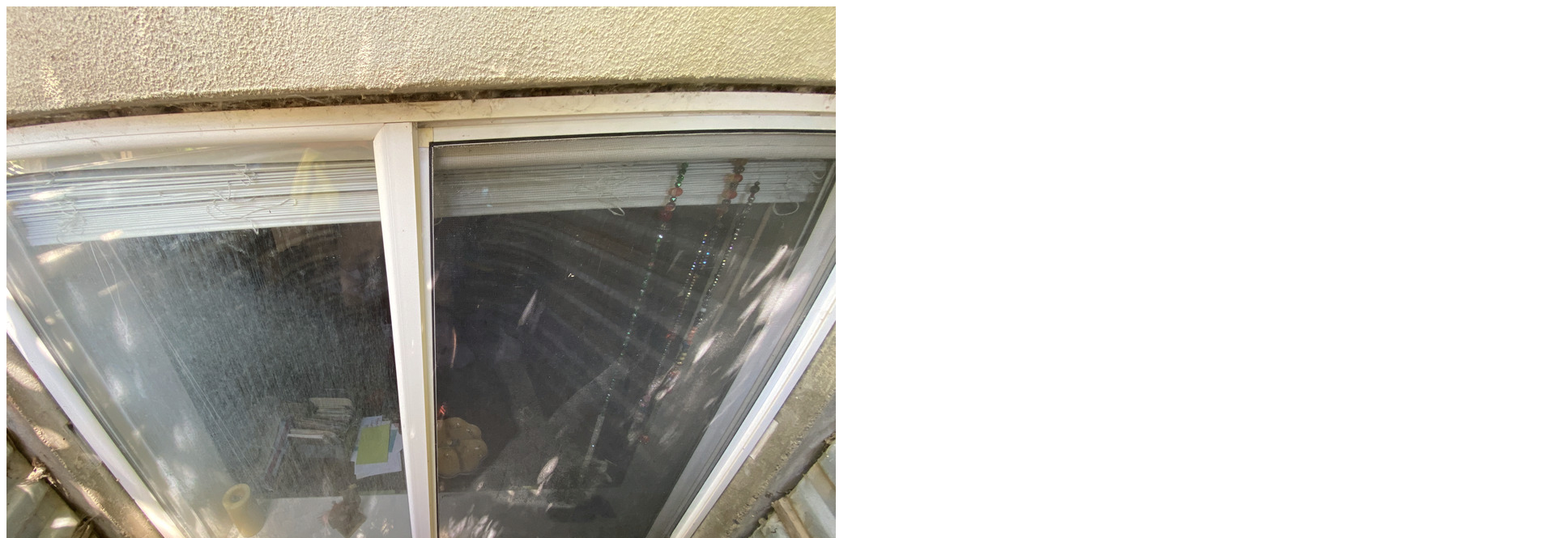
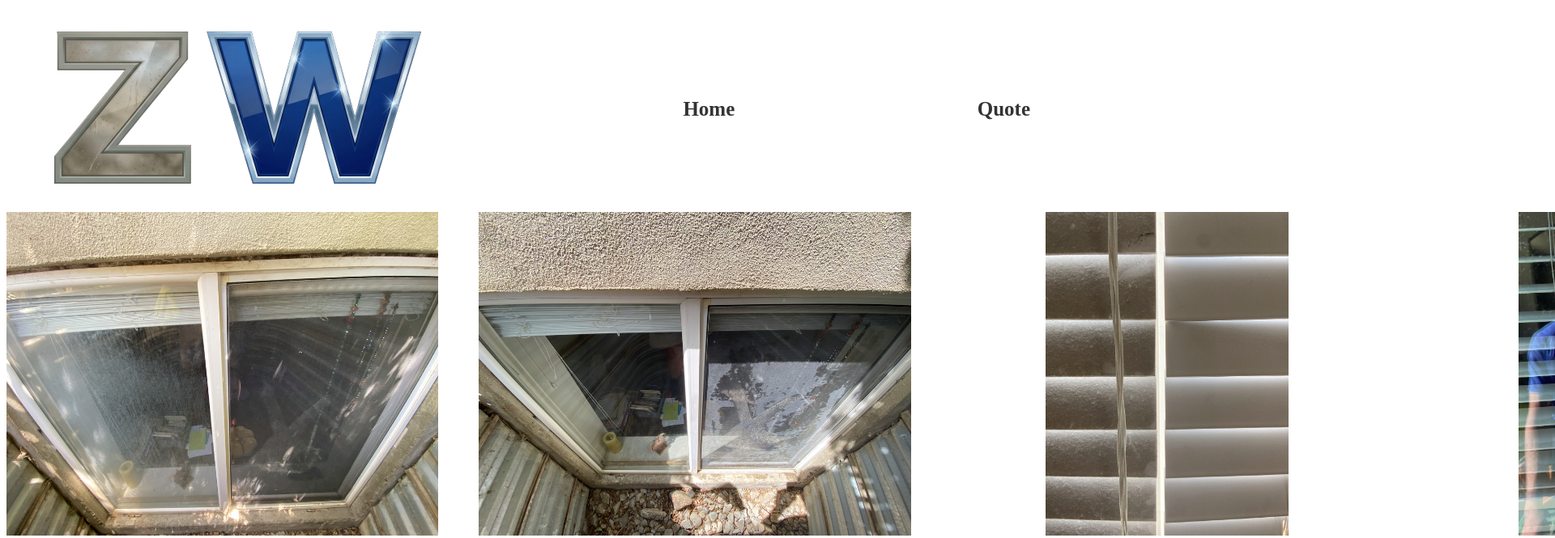
Before and after one commit to CroixJonson/wdd130-benIson, a plain HTML site: page page1_windows.html in a window 1280 px wide. Shown: the top 665 px of the page at 81% size, 1920 px wide, since content can reach past the window. Drawn offline with Linux system fonts and the light colour scheme.

Commit message:
starting css

```diff
--- a/page1_windows.html
+++ b/page1_windows.html
@@ -4,8 +4,51 @@
     <meta charset="UTF-8">
     <meta name="viewport" content="width=device-width, initial-scale=1.0">
     <title>Windows</title>
+    <style>
+
+        nav {
+            display: flex;
+            justify-content: space-between;
+            align-items: center;
+            max-width: 1800px;
+
+
+        }
+        nav a {
+            margin-left: 30px;
+            text-decoration: none;
+            color: #333;
+            font-weight: bold;
+            font-size: 1.5rem;
+
+        }
+        nav h1 {
+            font-size: 25px;
+        }
+        #overview {
+
+            display: grid;
+            grid-template-columns: repeat(4, 1fr);
+            grid-template-rows: repeat(6, 1fr);
+            place-items: center;
+            gap: 50px;
+
+        }
+        .Windows {
+            height: 400px;
+        }
+    </style>
 </head>
+
 <body>
+    <nav>
+        <a href="index.html"><img src="window images jpg/zwlogo.png" alt="logo"></a>
+        <a href="index.html"><h1>Home</h1></a>
+        <a href="page2_quote.html"><h1>Quote</h1></a>
+
+    </nav>
+
+    <section id="overview">
 
         <img class="Windows" src="window images jpg/IMG_5013.jpg" alt="window image">
         <img class="Windows" src="window images jpg/IMG_5014.jpg" alt="window image">
@@ -30,6 +73,6 @@
         <img class="Windows" src="window images jpg/IMG_5752.jpg" alt="window image">
         <img class="Windows" src="window images jpg/IMG_5754.jpg" alt="window image">
         <img class="Windows" src="window images jpg/IMG_5782.jpg" alt="window image">
-
- class="Windows"</body>
+    </section>
+</body>
 </html>
```
Also changed, not shown: window images jpg/zwlogo.png (added). Lines whose indentation alone changed are shown as unchanged.
